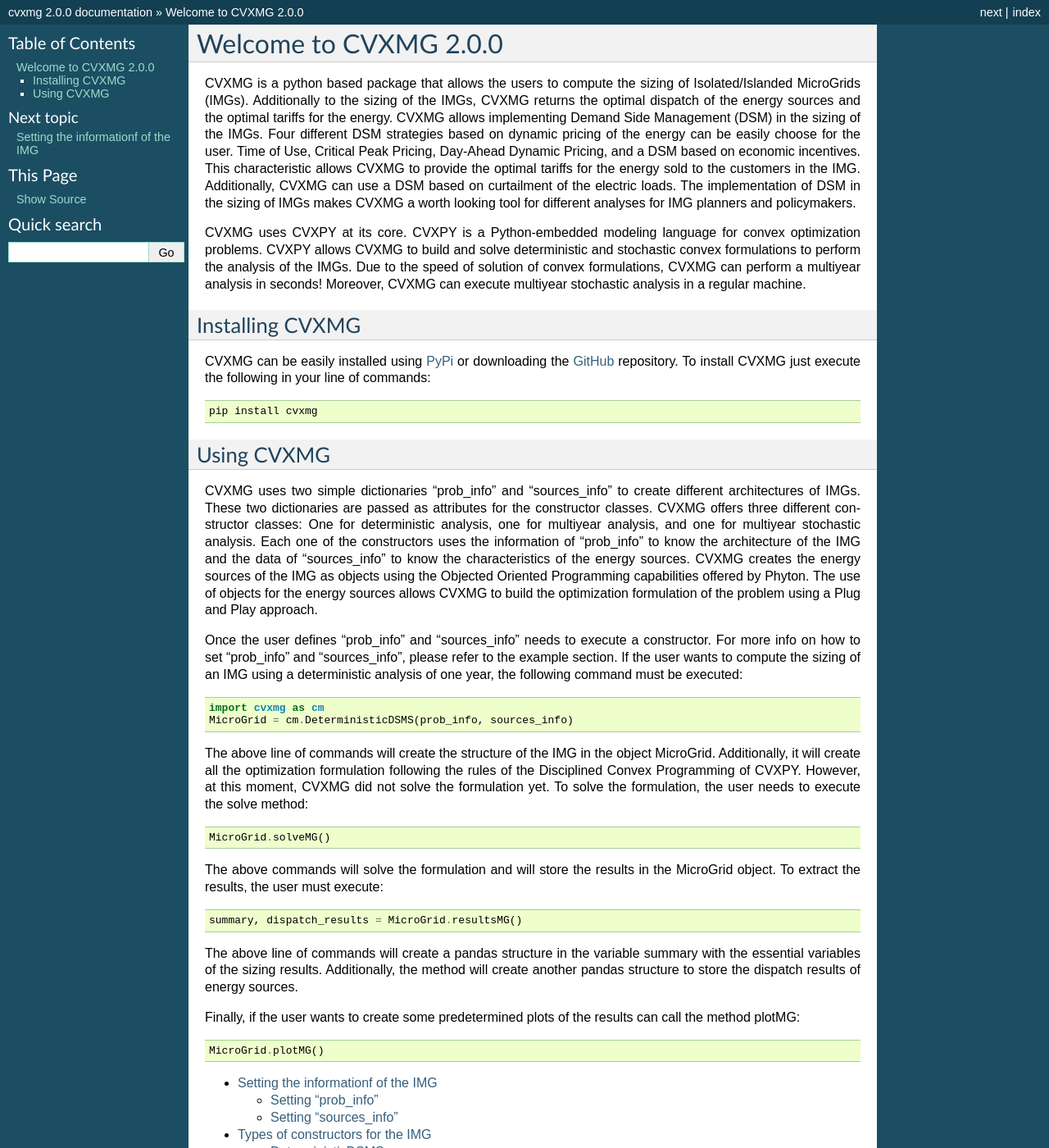
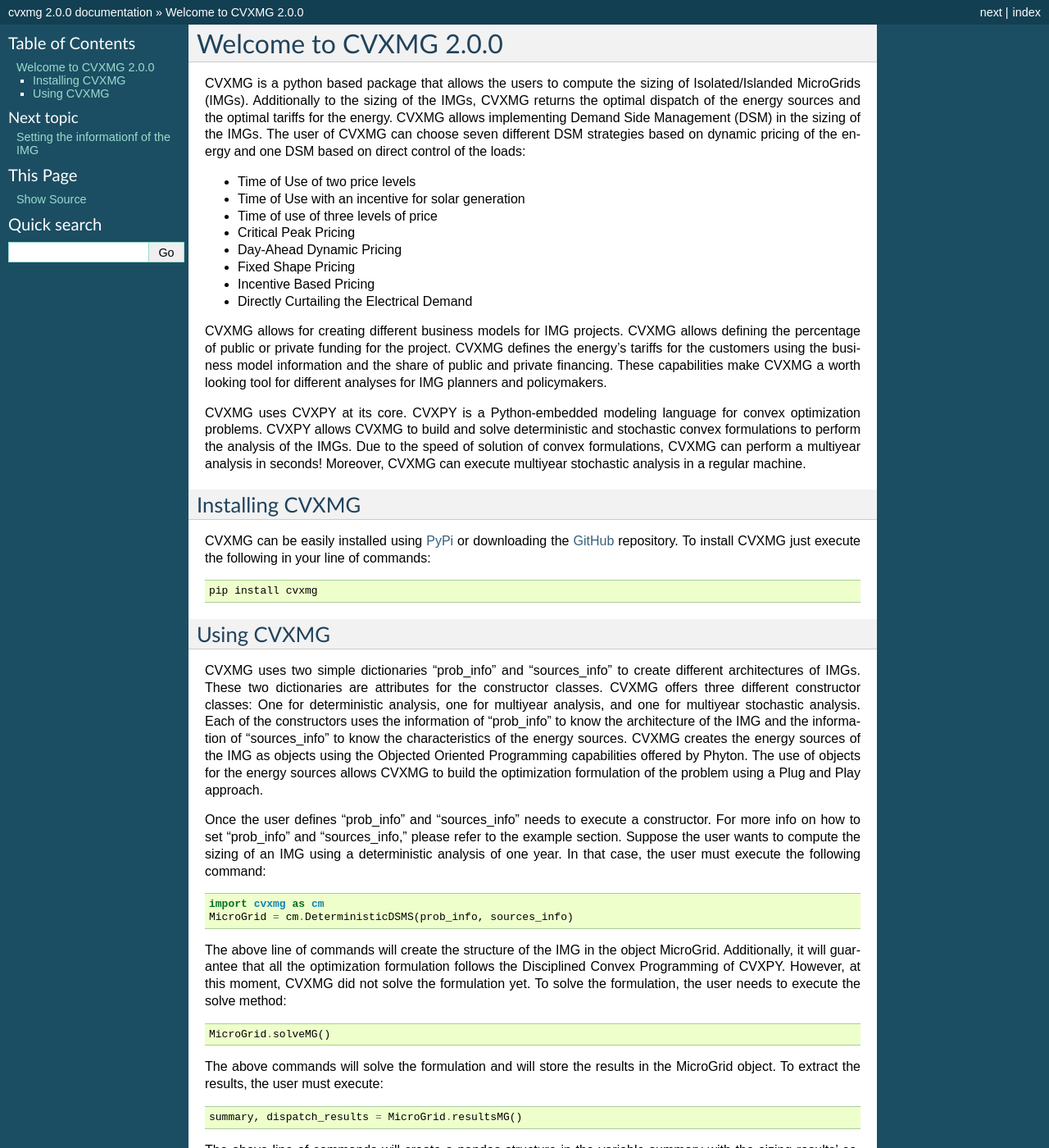
Before and after one commit to juancaoviedo/cvxmg, a Sphinx documentation site: the page built from docs/index.rst, in a window 1280 px wide and 1400 px high. Shown: the whole window at 82% size. Built offline with Sphinx 7.4.7, drawn with Linux system fonts in a browser that asks for light colours; some of the changed text lies outside the part shown.

Commit message:
Update index.rst

```diff
--- a/docs/index.rst
+++ b/docs/index.rst
@@ -7,8 +7,18 @@ Welcome to CVXMG 2.0.0
 =================================
 
 CVXMG is a python based package that allows the users to compute the sizing of Isolated/Islanded MicroGrids (IMGs). Additionally to the sizing of the IMGs, CVXMG returns the optimal dispatch of the energy sources and the optimal tariffs for the energy.
-CVXMG allows implementing Demand Side Management (DSM) in the sizing of the IMGs. Four different DSM strategies based on dynamic pricing of the energy can be easily choose for the user. Time of Use, Critical Peak Pricing, Day-Ahead Dynamic Pricing, and a DSM based on economic incentives.
-This characteristic allows CVXMG to provide the optimal tariffs for the energy sold to the customers in the IMG. Additionally, CVXMG can use a DSM based on curtailment of the electric loads. The implementation of DSM in the sizing of IMGs makes CVXMG a worth looking tool for different analyses for IMG planners and policymakers.
+CVXMG allows implementing Demand Side Management (DSM) in the sizing of the IMGs. The user of CVXMG can choose seven different DSM strategies based on dynamic pricing of the energy and one DSM based on direct control of the loads:
+
++ Time of Use of two price levels
++ Time of Use with an incentive for solar generation
++ Time of use of three levels of price
++ Critical Peak Pricing
++ Day-Ahead Dynamic Pricing
++ Fixed Shape Pricing
++ Incentive Based Pricing
++ Directly Curtailing the Electrical Demand
+
+CVXMG allows for creating different business models for IMG projects. CVXMG allows defining the percentage of public or private funding for the project. CVXMG defines the energy's tariffs for the customers using the business model information and the share of public and private financing. These capabilities make CVXMG a worth looking tool for different analyses for IMG planners and policymakers.
 
 CVXMG uses CVXPY at its core. CVXPY is a Python-embedded modeling language for convex optimization problems. CVXPY allows CVXMG to build and solve deterministic and stochastic convex formulations to perform the analysis of the IMGs.
 Due to the speed of solution of convex formulations, CVXMG can perform a multiyear analysis in seconds! Moreover, CVXMG can execute multiyear stochastic analysis in a regular machine.
@@ -27,21 +37,21 @@ To install CVXMG just execute the following in your line of commands:
 Using CVXMG
 --------------
 
-CVXMG uses two simple dictionaries "prob_info" and "sources_info" to create different architectures of IMGs. These two dictionaries are passed as attributes for the constructor classes.
+CVXMG uses two simple dictionaries "prob_info" and "sources_info" to create different architectures of IMGs. These two dictionaries are attributes for the constructor classes.
 CVXMG offers three different constructor classes: One for deterministic analysis, one for multiyear analysis, and one for multiyear stochastic analysis.
-Each one of the constructors uses the information of "prob_info" to know the architecture of the IMG and the data of "sources_info" to know the characteristics of the energy sources.
+Each of the constructors uses the information of "prob_info" to know the architecture of the IMG and the information of "sources_info" to know the characteristics of the energy sources.
 CVXMG creates the energy sources of the IMG as objects using the Objected Oriented Programming capabilities offered by Phyton.
 The use of objects for the energy sources allows CVXMG to build the optimization formulation of the problem using a Plug and Play approach.
 
-Once the user defines "prob_info" and "sources_info" needs to execute a constructor. For more info on how to set "prob_info" and "sources_info", please refer to the example section.
-If the user wants to compute the sizing of an IMG using a deterministic analysis of one year, the following command must be executed:
+Once the user defines "prob_info" and "sources_info" needs to execute a constructor. For more info on how to set "prob_info" and "sources_info," please refer to the example section.
+Suppose the user wants to compute the sizing of an IMG using a deterministic analysis of one year. In that case, the user must execute the following command:
 
 ::
 
    import cvxmg as cm
    MicroGrid = cm.DeterministicDSMS(prob_info, sources_info)
 
-The above line of commands will create the structure of the IMG in the object MicroGrid. Additionally, it will create all the optimization formulation following the rules of the Disciplined Convex Programming of CVXPY.
+The above line of commands will create the structure of the IMG in the object MicroGrid. Additionally, it will guarantee that all the optimization formulation follows the Disciplined Convex Programming of CVXPY.
 However, at this moment, CVXMG did not solve the formulation yet. To solve the formulation, the user needs to execute the solve method:
 
 ::
@@ -54,9 +64,10 @@ The above commands will solve the formulation and will store the results in the
 
    summary, dispatch_results = MicroGrid.resultsMG()
 
-The above line of commands will create a pandas structure in the variable summary with the essential variables of the sizing results. Additionally, the method will create another pandas structure to store the dispatch results of energy sources.
+The above line of commands will create a pandas structure in the variable summary with the sizing results' essential variables. Additionally, the method will create another pandas structure to store the dispatch results of energy sources.
 
 Finally, if the user wants to create some predetermined plots of the results can call the method plotMG:
+
 ::
 
    MicroGrid.plotMG()
```
